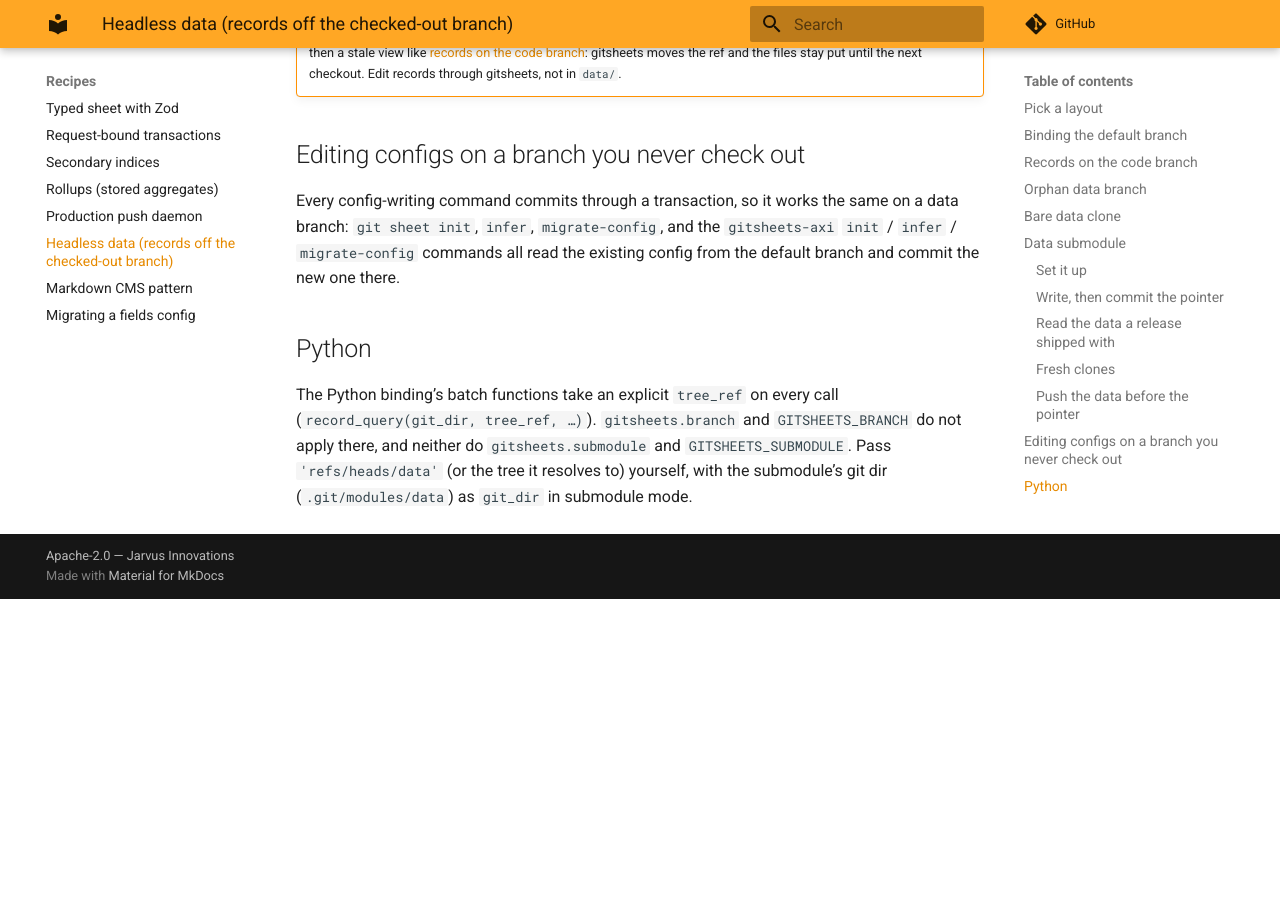
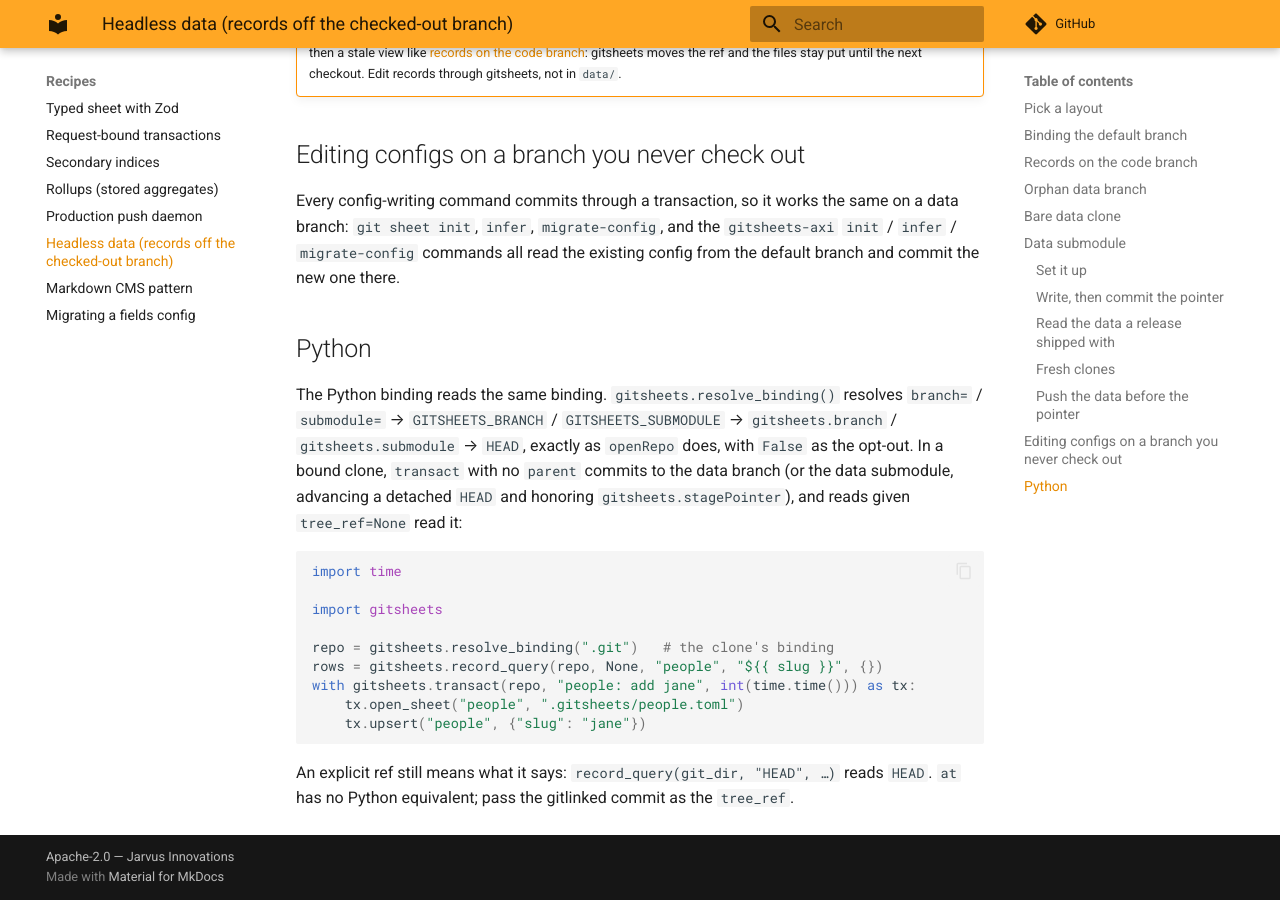
Before and after one commit to JarvusInnovations/gitsheets, an MkDocs documentation site: the page built from docs/recipes/headless-data.md, in a window 1280 px wide and 900 px high, scrolled down 6894 px. Built offline with MkDocs 1.6.1 and Material for MkDocs 9.7.7, drawn with Linux system fonts in a browser that asks for light colours; comment, search, counter and statistics services are not loaded; before the commit the page ends 7493 px from its top, so only the background shows below that.

Commit message:
docs(py): document the default-branch binding in the README and recipe
Co-Authored-By: Claude Opus 5.5 <noreply@anthropic.com>
Claude-Session: https://claude.ai/code/session_013bS1t58BgthzfR3EtAeRT2

````diff
--- a/docs/recipes/headless-data.md
+++ b/docs/recipes/headless-data.md
@@ -334,9 +334,26 @@ existing config from the default branch and commit the new one there.
 
 ## Python
 
-The Python binding's batch functions take an explicit `tree_ref` on every
-call (`record_query(git_dir, tree_ref, …)`). `gitsheets.branch` and
-`GITSHEETS_BRANCH` do not apply there, and neither do `gitsheets.submodule` and
-`GITSHEETS_SUBMODULE`. Pass `'refs/heads/data'` (or the tree it resolves to)
-yourself, with the submodule's git dir (`.git/modules/data`) as `git_dir` in
-submodule mode.
+The Python binding reads the same binding. `gitsheets.resolve_binding()`
+resolves `branch=` / `submodule=` → `GITSHEETS_BRANCH` / `GITSHEETS_SUBMODULE`
+→ `gitsheets.branch` / `gitsheets.submodule` → `HEAD`, exactly as `openRepo`
+does, with `False` as the opt-out. In a bound clone, `transact` with no
+`parent` commits to the data branch (or the data submodule, advancing a
+detached `HEAD` and honoring `gitsheets.stagePointer`), and reads given
+`tree_ref=None` read it:
+
+```python
+import time
+
+import gitsheets
+
+repo = gitsheets.resolve_binding(".git")   # the clone's binding
+rows = gitsheets.record_query(repo, None, "people", "${{ slug }}", {})
+with gitsheets.transact(repo, "people: add jane", int(time.time())) as tx:
+    tx.open_sheet("people", ".gitsheets/people.toml")
+    tx.upsert("people", {"slug": "jane"})
+```
+
+An explicit ref still means what it says: `record_query(git_dir, "HEAD", …)`
+reads `HEAD`. `at` has no Python equivalent; pass the gitlinked commit as the
+`tree_ref`.
````
Also changed, not shown: rust/gitsheets-py/README.md (+31 -0 lines).
